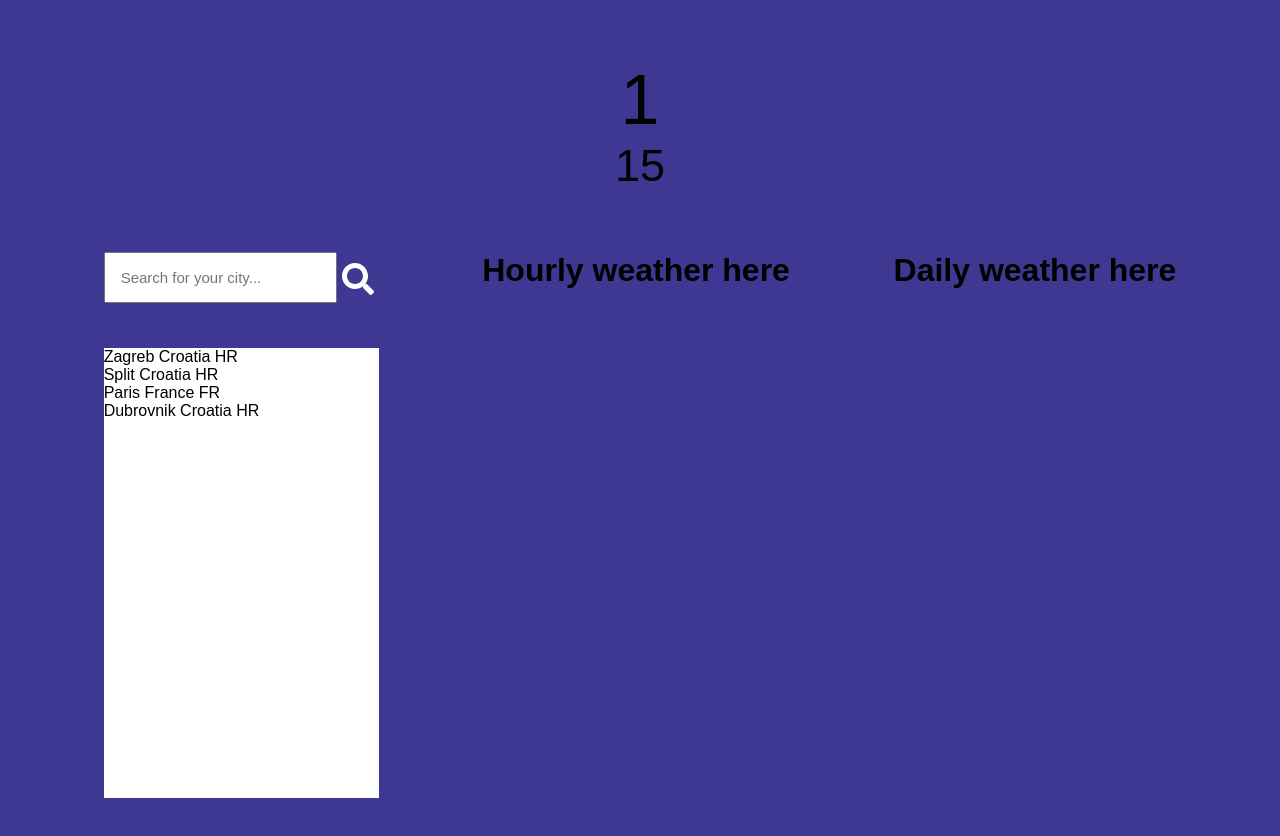
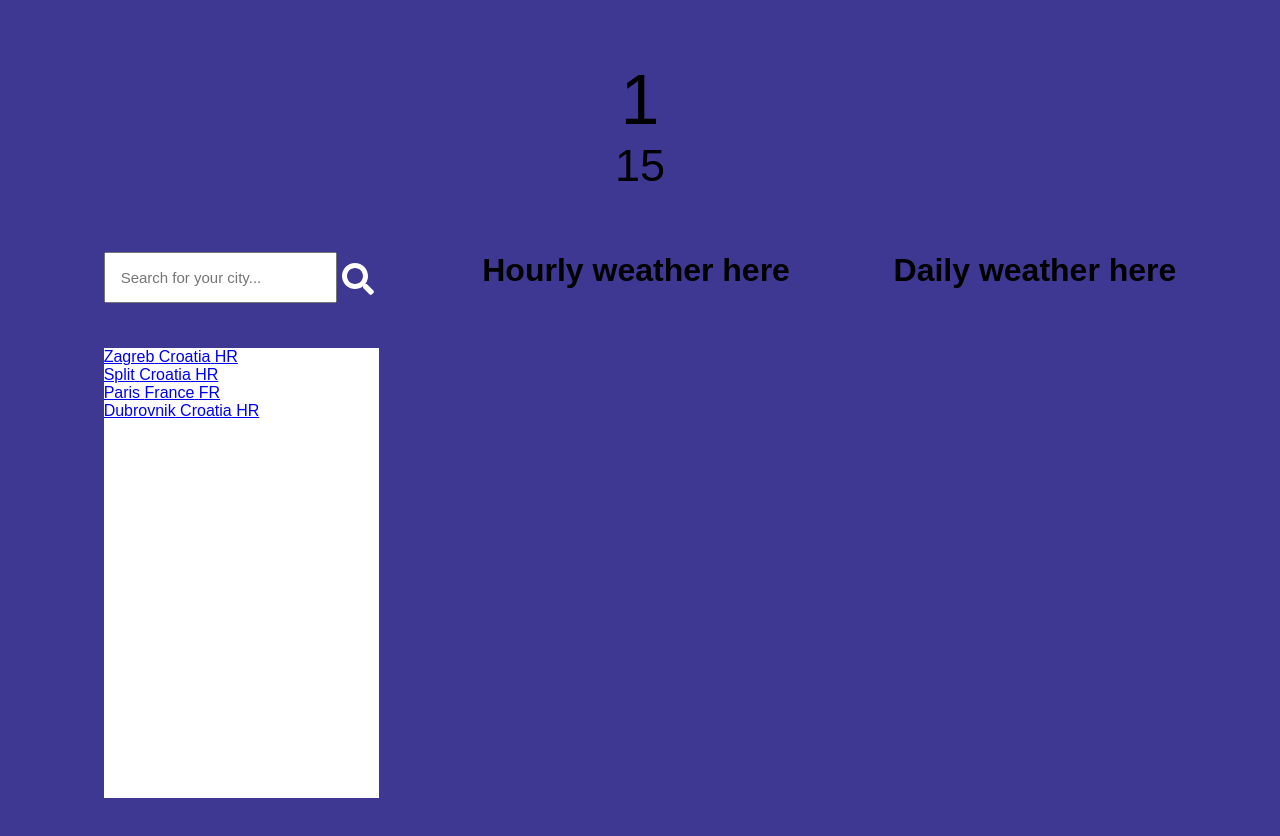
Before and after one commit to randomprogramming/weather-app, a React (Create React App) app: page /1/1 in a window 1280 px wide. Both pictures are taken after a click on the element 357 px from the left and 285 px from the top of the page. Shown: the top 836 px of the page. Built offline with nearby package versions, Linux system fonts and the light colour scheme.

Commit message:
links from search now work

```diff
--- a/src/components/CityDiv.js
+++ b/src/components/CityDiv.js
@@ -1,12 +1,16 @@
 import React, { Component } from "react";
 
 export default class CityDiv extends Component {
+	getRedirectUrl = () => {
+		return "/" + this.props.countryCode + "/" + this.props.cityName;
+	};
 	render() {
+		const { cityName, country, countryCode } = this.props;
 		return (
 			<div>
-				<span>
-					{this.props.cityName} {this.props.country} {this.props.countryCode}
-				</span>
+				<a href={this.getRedirectUrl()}>
+					{cityName} {country} {countryCode}
+				</a>
 			</div>
 		);
 	}
--- a/src/components/WeatherInfo.js
+++ b/src/components/WeatherInfo.js
@@ -9,7 +9,7 @@ export default class WeatherInfo extends Component {
 		//TODO: Maybe add the weather info to the state aswell, make this a bit neater
 		this.state = {
 			cityName: "",
-			countryName: ""
+			country: "",
 		};
 	}
 
@@ -17,12 +17,12 @@ export default class WeatherInfo extends Component {
 		//TODO: Fetch all weawther data of the city
 
 		//Get the country and city name from the url
-		const countryName = this.props.match.params.countryName;
+		const country = this.props.match.params.country;
 		const cityName = this.props.match.params.cityName;
 
 		this.setState({
 			cityName,
-			countryName
+			country,
 		});
 	}
 
```
